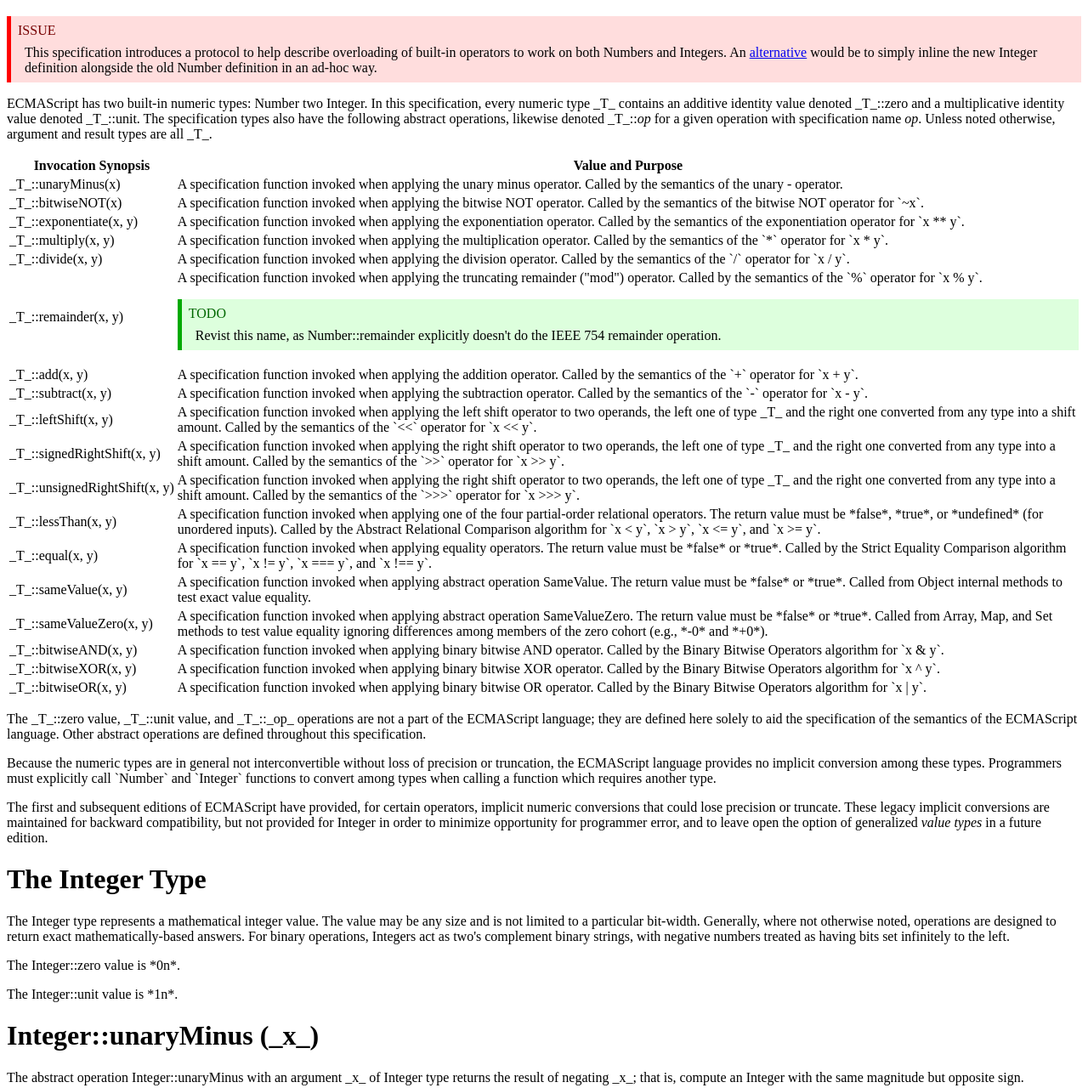
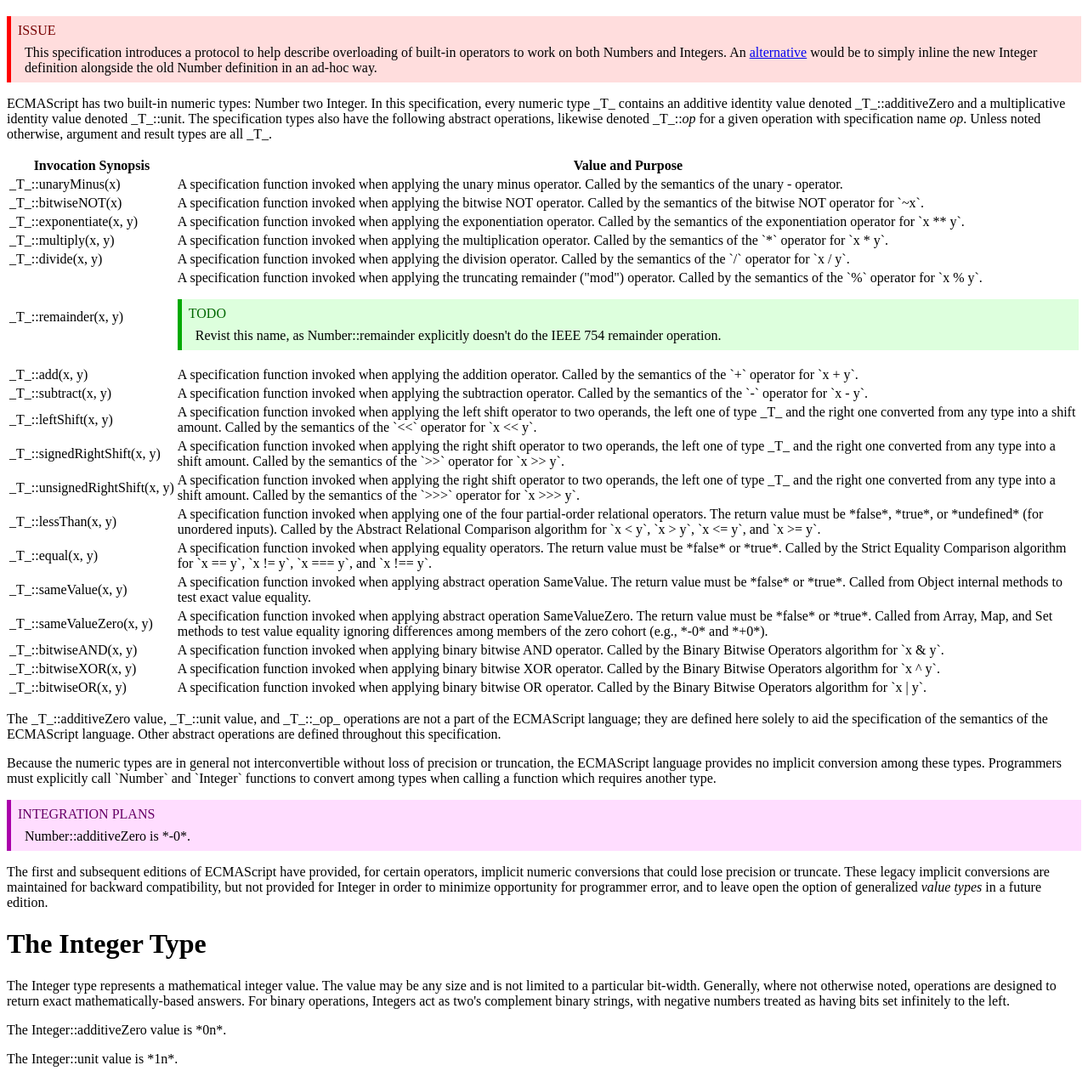
Before and after one commit to tc39/proposal-bigint, a plain HTML site: page spec.html in a window 1280 px wide. Shown: the part 440-1720 px from the top of the page at 85% size. Drawn offline with Linux system fonts and the light colour scheme.

Commit message:
Clarify additive zero

```diff
--- a/spec.html
+++ b/spec.html
@@ -85,7 +85,7 @@ emu-integration-plans:before {
 <emu-clause id="sec-numeric-types">
   <h1>Numeric Types</h1>
   <emu-issue>This specification introduces a protocol to help describe overloading of built-in operators to work on both Numbers and Integers. An <a href="https://github.com/littledan/proposal-integer/issues/12">alternative</a> would be to simply inline the new Integer definition alongside the old Number definition in an ad-hoc way.</a></emu-issue>
-  <p>ECMAScript has two built-in numeric types: Number two Integer. In this specification, every numeric type _T_ contains an additive identity value denoted _T_::zero and a multiplicative identity value denoted _T_::unit. The specification types also have the following abstract operations, likewise denoted _T_::<i>op</i> for a given operation with specification name <i>op</i>. Unless noted otherwise, argument and result types are all _T_.</p>
+  <p>ECMAScript has two built-in numeric types: Number two Integer. In this specification, every numeric type _T_ contains an additive identity value denoted _T_::additiveZero and a multiplicative identity value denoted _T_::unit. The specification types also have the following abstract operations, likewise denoted _T_::<i>op</i> for a given operation with specification name <i>op</i>. Unless noted otherwise, argument and result types are all _T_.</p>
   <emu-table id="table-numeric-type-ops" caption="Numeric Type Operations">
     <table>
       <tbody>
@@ -245,8 +245,9 @@ emu-integration-plans:before {
       </tbody>
     </table>
   </emu-table>
-  <p>The _T_::zero value, _T_::unit value, and _T_::_op_ operations are not a part of the ECMAScript language; they are defined here solely to aid the specification of the semantics of the ECMAScript language. Other abstract operations are defined throughout this specification.</p>
+  <p>The _T_::additiveZero value, _T_::unit value, and _T_::_op_ operations are not a part of the ECMAScript language; they are defined here solely to aid the specification of the semantics of the ECMAScript language. Other abstract operations are defined throughout this specification.</p>
   <p>Because the numeric types are in general not interconvertible without loss of precision or truncation, the ECMAScript language provides no implicit conversion among these types. Programmers must explicitly call `Number` and `Integer` functions to convert among types when calling a function which requires another type.</p>
+  <emu-integration-plans>Number::additiveZero is *-0*.</emu-integration-plans>
   <emu-note>
    <p>The first and subsequent editions of ECMAScript have provided, for certain operators, implicit numeric conversions that could lose precision or truncate. These legacy implicit conversions are maintained for backward compatibility, but not provided for Integer in order to minimize opportunity for programmer error, and to leave open the option of generalized <em>value types</em> in a future edition.</p>
   </emu-note>
@@ -256,7 +257,7 @@ emu-integration-plans:before {
    <h1>The Integer Type</h1>
    <p>The Integer type represents a mathematical integer value. The value may be any size and is not limited to a particular bit-width. Generally, where not otherwise noted, operations are designed to return exact mathematically-based answers. For binary operations, Integers act as two's complement binary strings, with negative numbers treated as having bits set infinitely to the left.</p>
 
-   <p>The Integer::zero value is *0n*.</p>
+   <p>The Integer::additiveZero value is *0n*.</p>
    <p>The Integer::unit value is *1n*.</p>
 
     <emu-clause id="sec-numeric-types-integer-unaryMinus">
@@ -968,7 +969,7 @@ emu-integration-plans:before {
           1. <del>If _oldValue_ is *NaN*, return *NaN*.</del>
           1. <del>Return the result of negating _oldValue_; that is, compute a Number with the same magnitude but opposite sign.</del>
           1. <ins>Let _T_ be Type(_oldValue_).</ins>
-          1. </ins>Return ? _T_::minus(_T_::zero, _oldValue_).</ins>
+          1. </ins>Return ? _T_::minus(_T_::additiveZero, _oldValue_).</ins>
         </emu-alg>
       </emu-clause>
     </emu-clause>
```
